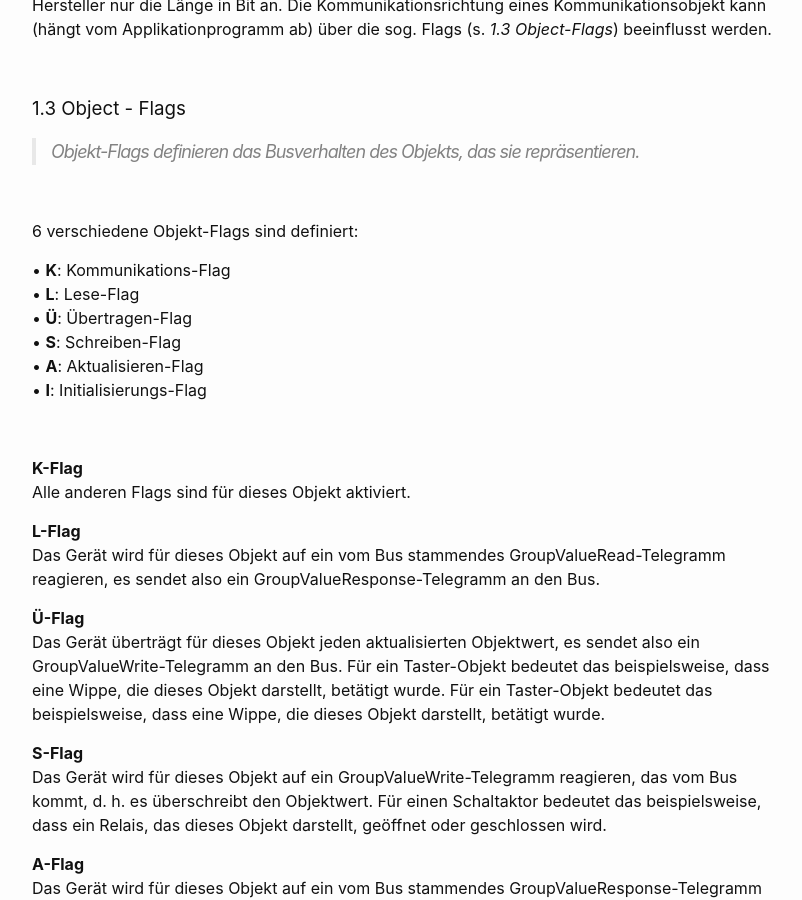
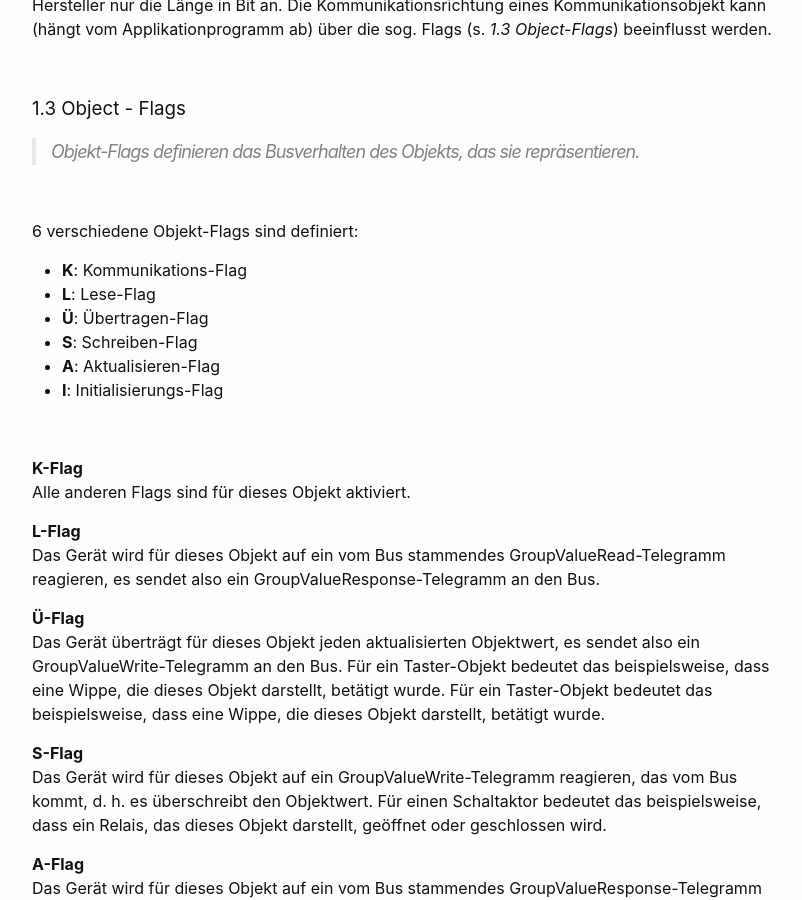
Before and after one commit to Hautaklyttn/progDocs, a Jekyll site: the page built from docs/articles/knx_basics.md, in a window 1280 px wide and 900 px high, scrolled down 968 px. Shown: the whole window, without its empty margins (238-1040 px from the left). Built offline with Jekyll 4.4.1, drawn with Linux system fonts in a browser that asks for light colours.

```diff
--- a/docs/articles/knx_basics.md
+++ b/docs/articles/knx_basics.md
@@ -51,12 +51,12 @@ Die Kommunikationsrichtung eines Kommunikationsobjekt kann (hängt vom Applikati
 
 6 verschiedene Objekt-Flags sind definiert:
 
-• **K**: Kommunikations-Flag
-• **L**: Lese-Flag
-• **Ü**: Übertragen-Flag
-• **S**: Schreiben-Flag
-• **A**: Aktualisieren-Flag
-• **I**: Initialisierungs-Flag
+- **K**: Kommunikations-Flag
+- **L**: Lese-Flag
+- **Ü**: Übertragen-Flag
+- **S**: Schreiben-Flag
+- **A**: Aktualisieren-Flag
+- **I**: Initialisierungs-Flag
 
 &nbsp;
 
```
